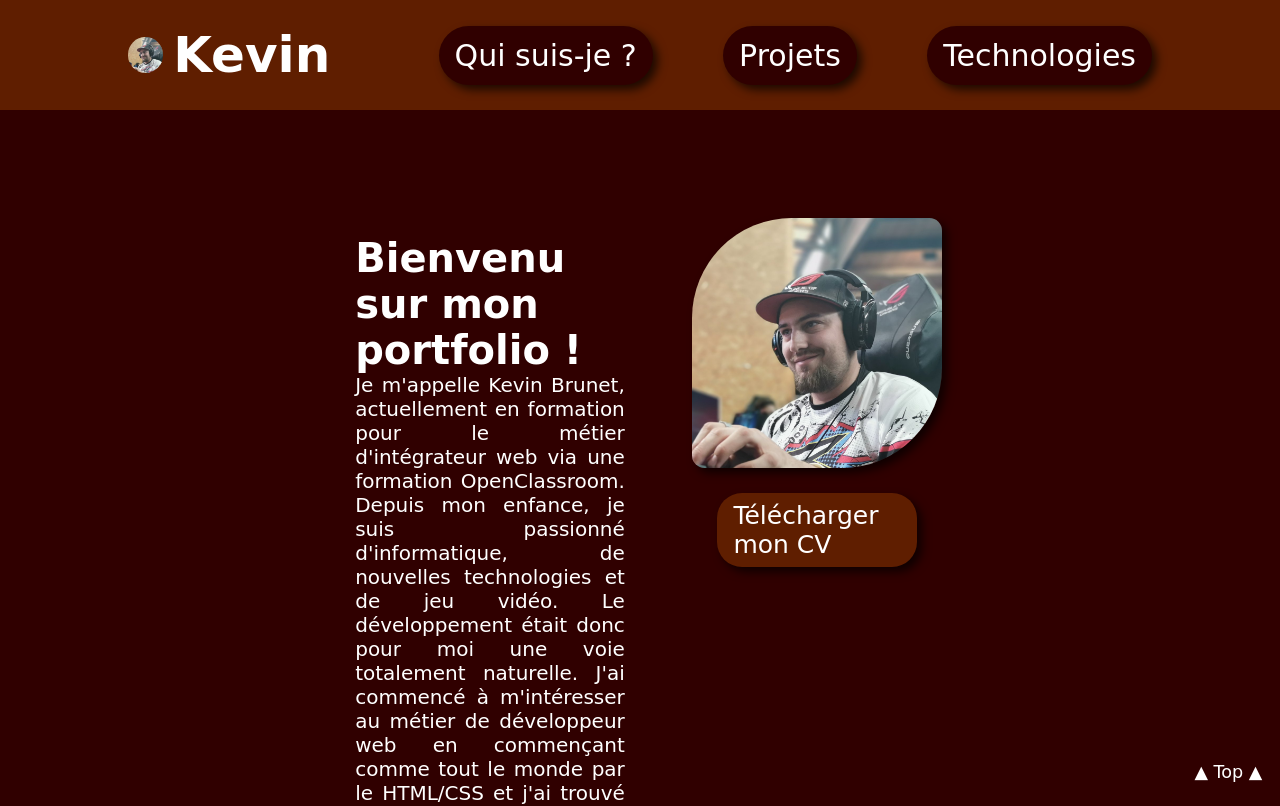
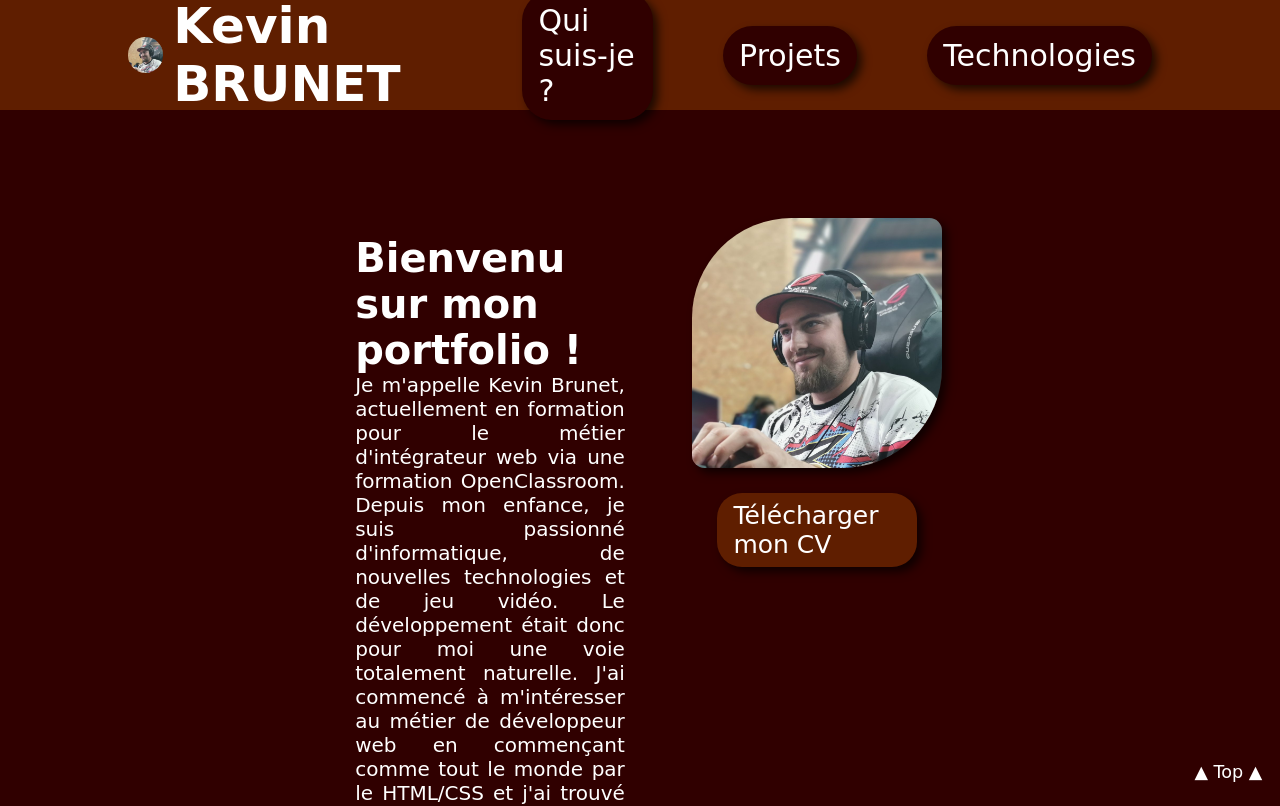
Before and after one commit to Anthax386/Porte-Folio-BrunetKevin, a website with bundled scripts: page index.html in a window 1280 px wide. Shown: the top 806 px of the page. Built offline with nearby package versions, Linux system fonts and the light colour scheme; files whose address does not match are found by name; a web font is replaced by a local one.

Commit message:
update name

```diff
--- a/index.html
+++ b/index.html
@@ -20,7 +20,7 @@
     <header class="header" id="top">
       <div class="header_title">
         <img src="./asset//images/moi.png" alt="moi" />
-        <h1>Kevin</h1>
+        <h1>Kevin BRUNET</h1>
       </div>
       <!--Menu de navigation-->
       <nav class="header_menu">
```
